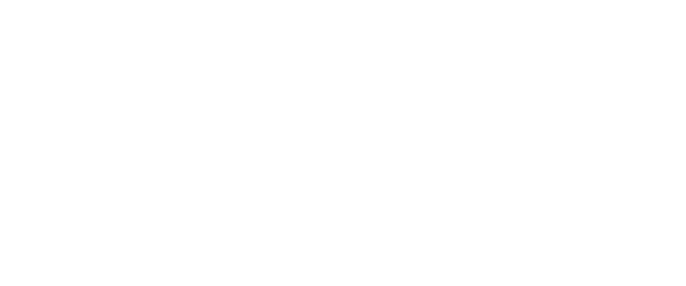
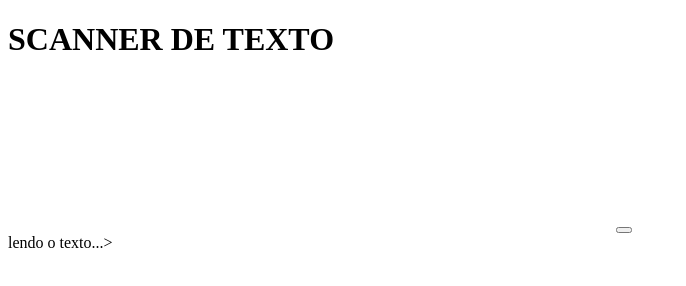
Before and after one commit to rafaellimeiracarlos-cmd/projetocamera, a plain HTML site: page index.html in a window 1280 px wide. Shown: the whole page, without its empty margins (0-686 px from the left). Drawn offline with Linux system fonts and the light colour scheme.

Commit message:
feat: estrutura html e api externa

```diff
--- a/index.html
+++ b/index.html
@@ -5,9 +5,26 @@
     <meta name="viewport" content="width=device-width, initial-scale=1.0">
     <!-- css externo-->
      <link rel="stylesheet" href="./src/css/estilo.css">
+          <!-- API EXTERNA -->
+  <script src="https://cdn.jsdelivr.net/npm/tesseract.js@4.0.2/dist/tesseract.min.js"></script>
+
     <title>scanner</title>
 </head>
 <body>
+   <header>
+    <h1> SCANNER DE TEXTO</h1>
+   </header>
+   <main>
+    <div class="container">
+
+        <video id="video" autoplay></video>
+<canvas id="canvas"></canvas>
+<button id="btn-texto"ler></button>
+<div id="saida">lendo o texto...></div>
+
+   </div>
+       </main>
+
 
     <!-- js externo-->
 
```
